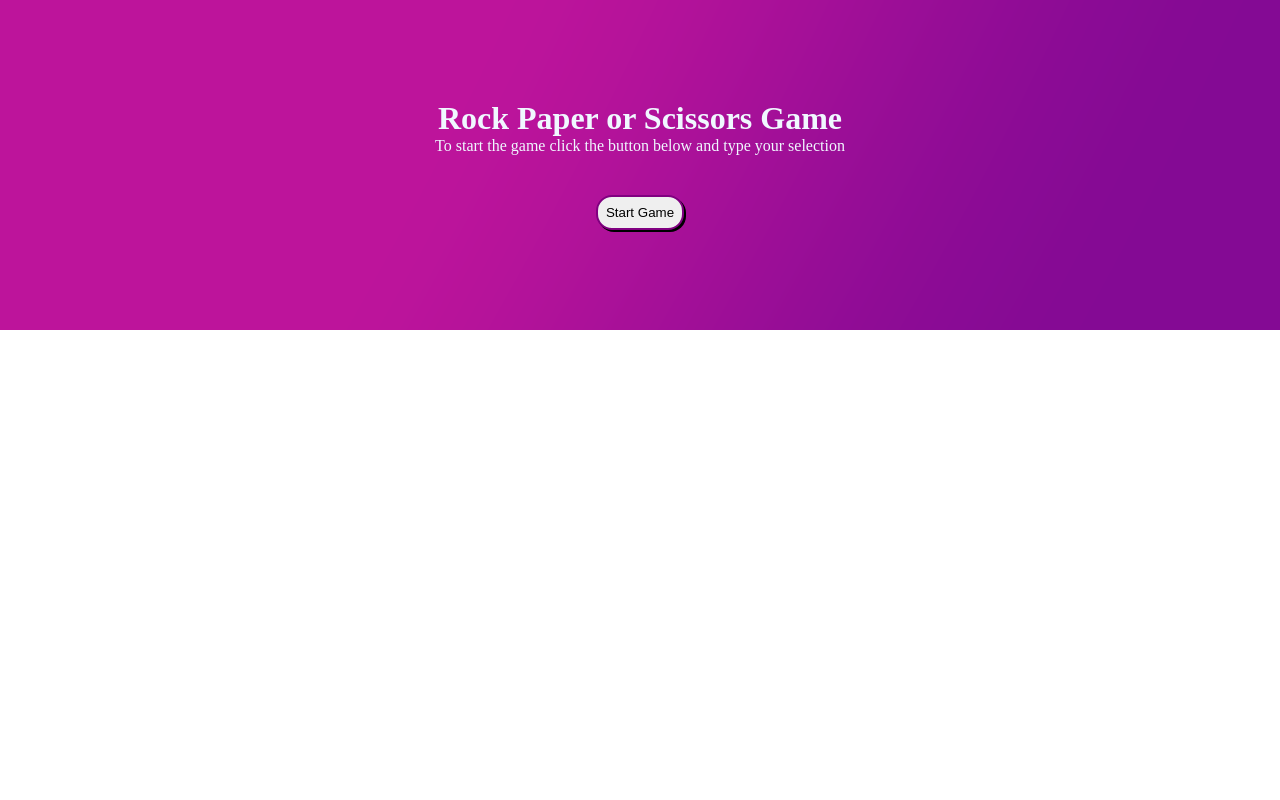
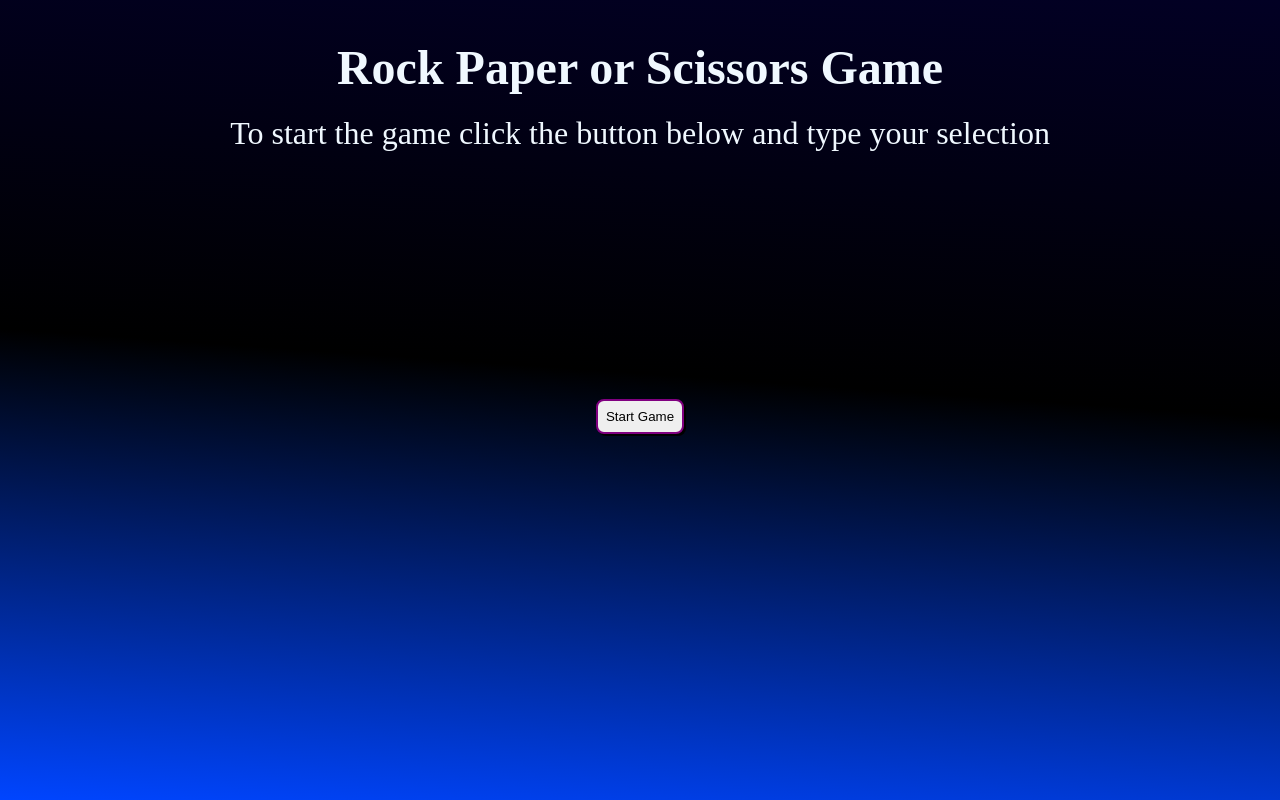
Before and after one commit to chucoyos/rock_paper_scissors, a plain HTML site: page index.html in a window 1280 px wide. Drawn offline with Linux system fonts and the light colour scheme.

Commit message:
Change background

```diff
--- a/index.html
+++ b/index.html
@@ -12,7 +12,7 @@
   <div class="container">
     <div class="header">
       <h1>Rock Paper or Scissors Game</h1>
-      <p>To start the game click the button below and type your selection</p>
+      <p class="instructions">To start the game click the button below and type your selection</p>
     </div>
     <button onclick="startGame()">Start Game</button>
     <div class="results">
--- a/styles.css
+++ b/styles.css
@@ -8,25 +8,30 @@ button {
   margin: auto;
   border: 2px solid purple;
   box-shadow: 2px 2px;
-  border-radius: 16px;
+  border-radius: 8px;
 }
 button:hover {
-  padding-right: 25px;
+  padding-right: 15px;
+  cursor: pointer;
 }
 h1 {
   text-align: center;
+  font-size: 3rem;
 }
 p {
   text-align: center;
 }
+.instructions {
+  margin-top: 20px;
+  margin-bottom: 20px;
+  font-size: 2rem;
+}
 
 .container {
-  /* The image used */
-  background-image: url("/assets/mesh-gradient.png");
-  background-size: auto;
-  padding: 60px;
-
+  background: rgb(2,0,36);
+  background: linear-gradient(184deg, rgba(2,0,36,1) 0%, rgba(0,0,0,1) 47%, rgba(0,69,255,1) 100%);
   color: aliceblue;
+  height: 100vh;
   display: flex;
   flex-direction: column;
 }
@@ -35,5 +40,14 @@ p {
   margin-bottom: 40px;
 }
 .results {
-  margin-top: 40px;
+  margin-top: 20px;
+  font-size: large;
+  font-weight: bolder;
+  margin-bottom: 80px;
 }
+#answer {
+  margin-top: 20px;
+  font-size: large;
+  font-weight: bolder;
+  margin-bottom: 80px;
+}
```
Also changed, not shown: assets/mesh-gradient.png (deleted).
